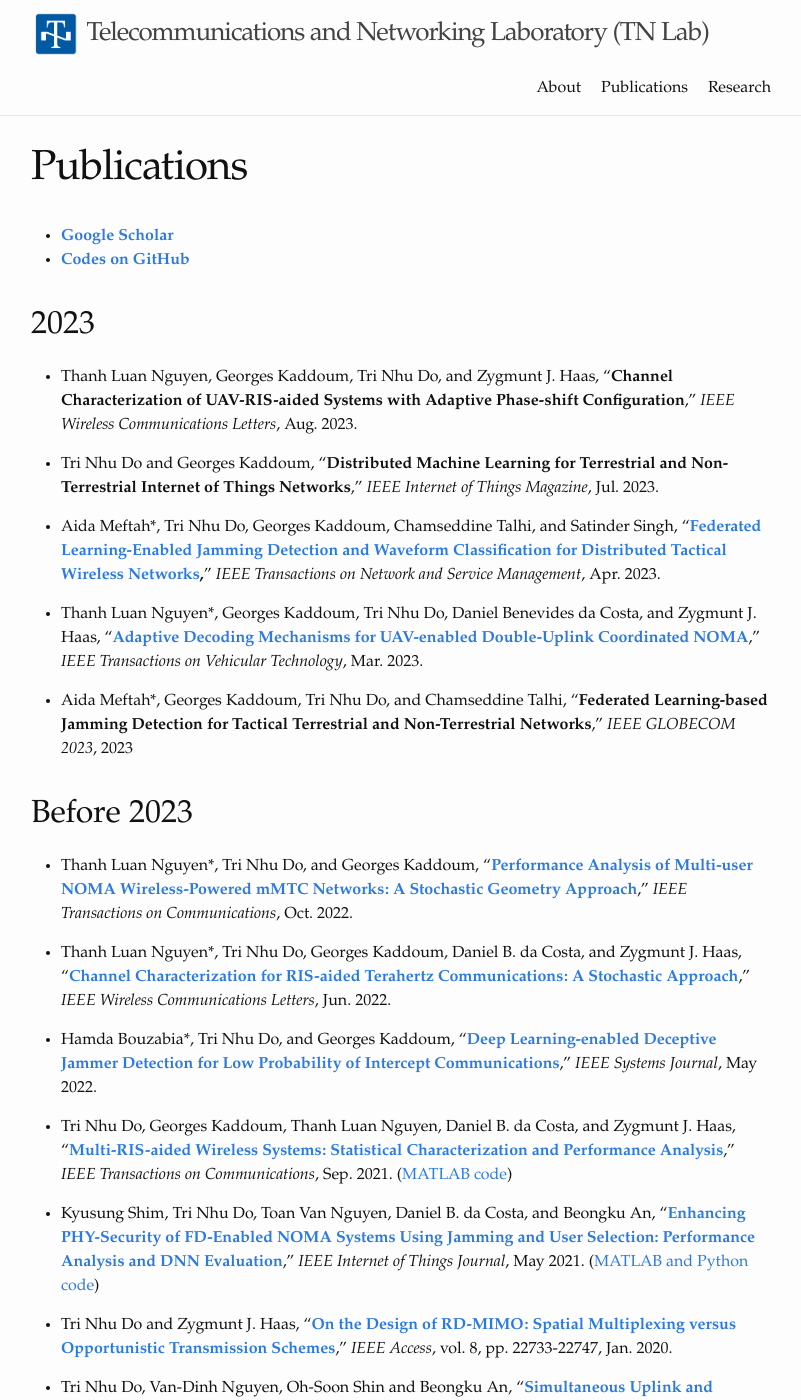
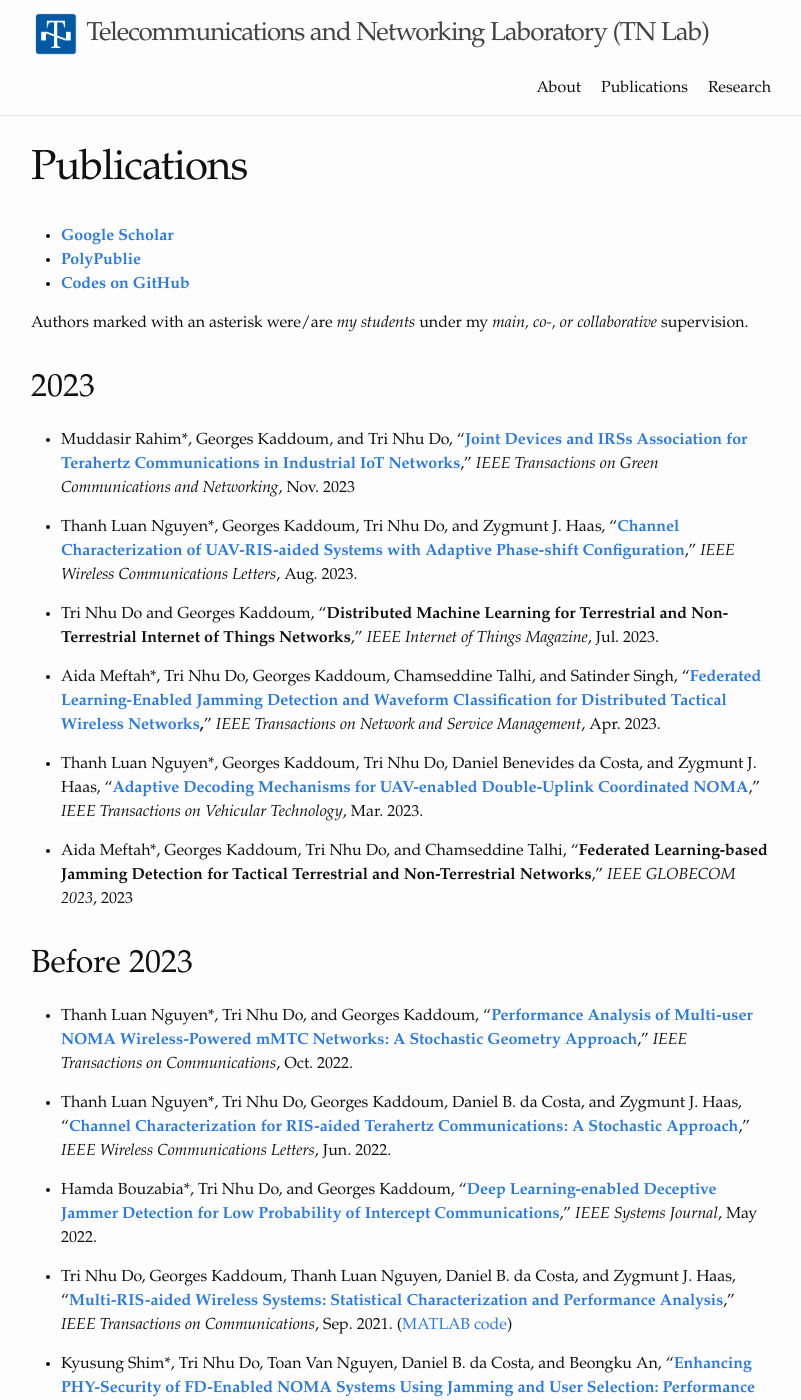
Before and after one commit to tn-lab/tn-lab.github.io, a Jekyll site: the page built from publications.md, in a window 1280 px wide and 1400 px high. Shown: the whole window, without its empty margins (239-1040 px from the left). Built offline with Jekyll 4.4.1, drawn with Linux system fonts in a browser that asks for light colours; some of the changed text lies outside the part shown.

Commit message:
Update publications.md

```diff
--- a/publications.md
+++ b/publications.md
@@ -5,13 +5,22 @@ permalink: /publications/
 ---
 
 - [**Google Scholar**](https://scholar.google.com/citations?hl=en&user=cwdP-oYAAAAJ&view_op=list_works&sortby=pubdate){:target="_blank"}
+- [**PolyPublie**](https://www.polymtl.ca/expertises/en/do-tri-nhu/publications){:target="_blank"}
 - [**Codes on GitHub**](https://github.com/trinhudo?tab=repositories){:target="_blank"}
+
+Authors marked with an asterisk were/are _my students_ under my _main, co-, or collaborative_ supervision.
 
 ## 2023
 
-- Thanh Luan Nguyen, Georges Kaddoum, Tri Nhu Do, and Zygmunt J. Haas,
-  	"**Channel Characterization of UAV-RIS-aided Systems with Adaptive Phase-shift Configuration**,"
-  	_IEEE Wireless Communications Letters_, Aug. 2023.
+- Muddasir Rahim\*, Georges Kaddoum, and Tri Nhu Do,
+  	"**[Joint Devices and IRSs Association for Terahertz Communications in Industrial IoT Networks](https://ieeexplore.ieee.org/document/10317892)**,"
+  	_IEEE Transactions on Green Communications and Networking_,
+  	Nov. 2023
+
+- Thanh Luan Nguyen\*, Georges Kaddoum, Tri Nhu Do, and Zygmunt J. Haas,
+  	"**[Channel Characterization of UAV-RIS-aided Systems with Adaptive Phase-shift Configuration](https://ieeexplore.ieee.org/document/10224317)**,"
+  	_IEEE Wireless Communications Letters_,
+  	Aug. 2023.
 
 - Tri Nhu Do and Georges Kaddoum,
   	"**Distributed Machine Learning for Terrestrial and Non-Terrestrial Internet of Things Networks**,"
@@ -42,7 +51,7 @@ permalink: /publications/
 
 - Tri Nhu Do, Georges Kaddoum, Thanh Luan Nguyen, Daniel B. da Costa, and Zygmunt J. Haas, "**[Multi-RIS-aided Wireless Systems: Statistical Characterization and Performance Analysis](https://github.com/trinhudo/Multi-RIS)**," *IEEE Transactions on Communications*, Sep. 2021. ([MATLAB code](https://github.com/trinhudo))
 
-- Kyusung Shim, Tri Nhu Do, Toan Van Nguyen, Daniel B. da Costa, and Beongku An, "**[Enhancing PHY-Security of FD-Enabled NOMA Systems Using Jamming and User Selection: Performance Analysis and DNN Evaluation](https://github.com/trinhudo/PHY_Security_NOMA_FD_DNN)**," *IEEE Internet of Things Journal*, May 2021. ([MATLAB and Python code](https://github.com/trinhudo))
+- Kyusung Shim\*, Tri Nhu Do, Toan Van Nguyen, Daniel B. da Costa, and Beongku An, "**[Enhancing PHY-Security of FD-Enabled NOMA Systems Using Jamming and User Selection: Performance Analysis and DNN Evaluation](https://github.com/trinhudo/PHY_Security_NOMA_FD_DNN)**," *IEEE Internet of Things Journal*, May 2021. ([MATLAB and Python code](https://github.com/trinhudo))
 
 - Tri Nhu Do and Zygmunt J. Haas, "**[On the Design of RD-MIMO: Spatial Multiplexing versus Opportunistic Transmission Schemes](https://ieeexplore.ieee.org/document/8974614)**," *IEEE Access*, vol. 8, pp. 22733-22747, Jan. 2020.
 
@@ -71,9 +80,9 @@ permalink: /publications/
 
 - Kyusung Shim, Tri Nhu Do, Beongku An, "**[Improving Physical Layer Security of NOMA Networks by Using Opportunistic Scheduling](https://ieeexplore.ieee.org/document/8436962/)**," in *Proc. 2018 IEEE International Conference on Ubiquitous and Future Networks (ICUFN)*, Prague, Czech Republic, Jul. 2018, pp. 262-267. **_Best Paper Award_**
 
-- Kyusung Shim, Hyukchun Oh, Tri Nhu Do, Beongku An, "**[A Physical Layer Security-Based Transmit Antenna Selection Scheme for NOMA Systems](https://ieeexplore.ieee.org/document/8436960/)**," in *Proc. 2018 IEEE International Conference on Ubiquitous and Future Networks (ICUFN)*, Prague, Czech Republic, Jul. 2018, pp. 597-602.
+- Kyusung Shim\*, Hyukchun Oh, Tri Nhu Do, Beongku An, "**[A Physical Layer Security-Based Transmit Antenna Selection Scheme for NOMA Systems](https://ieeexplore.ieee.org/document/8436960/)**," in *Proc. 2018 IEEE International Conference on Ubiquitous and Future Networks (ICUFN)*, Prague, Czech Republic, Jul. 2018, pp. 597-602.
 
-- Kyusung Shim, Tri Nhu Do, and Beongku An, "**[A physical layer security-based routing protocol in mobile ad-hoc wireless networks](https://ieeexplore.ieee.org/document/8323778)**," in *Proc. 20th IEEE International Conference on Advanced Communications Technology (ICACT)*, Gangwon-do, South Korea, Feb. 2018, pp. 417-422. **_Outstanding Paper Award_**
+- Kyusung Shim\*, Tri Nhu Do, and Beongku An, "**[A physical layer security-based routing protocol in mobile ad-hoc wireless networks](https://ieeexplore.ieee.org/document/8323778)**," in *Proc. 20th IEEE International Conference on Advanced Communications Technology (ICACT)*, Gangwon-do, South Korea, Feb. 2018, pp. 417-422. **_Outstanding Paper Award_**
 
 - Tri Nhu Do, Daniel B. da Costa, Trung Q. Duong, and Beongku An, "**[A full-duplex cooperative scheme with distributed switch-and-stay combining for NOMA networks](http://ieeexplore.ieee.org/document/8254917/)**," in *Proc. 2017 IEEE Global Communications Conference (GLOBECOM)*, Singapore, Dec. 2017, pp. 1-6.
 
@@ -93,5 +102,5 @@ permalink: /publications/
 
 ## Book Chapter
 
-- Tri Nhu Do, Georges Kaddoum, and Thanh Luan Nguyen, "**[Distributed Multi-IRS-aided 6G Wireless Networks: Channel Characterization and Performance Analysis](https://onlinelibrary.wiley.com/doi/abs/10.1002/9781119875284.ch10)**,"
+- Tri Nhu Do, Georges Kaddoum, and Thanh Luan Nguyen\*, "**[Distributed Multi-IRS-aided 6G Wireless Networks: Channel Characterization and Performance Analysis](https://onlinelibrary.wiley.com/doi/abs/10.1002/9781119875284.ch10)**,"
 (a book chapter in the book entitled "Intelligent Reconfigurable Surfaces (IRS) for Prospective 6G Wireless Networks," Wiley, 2022.)
```
